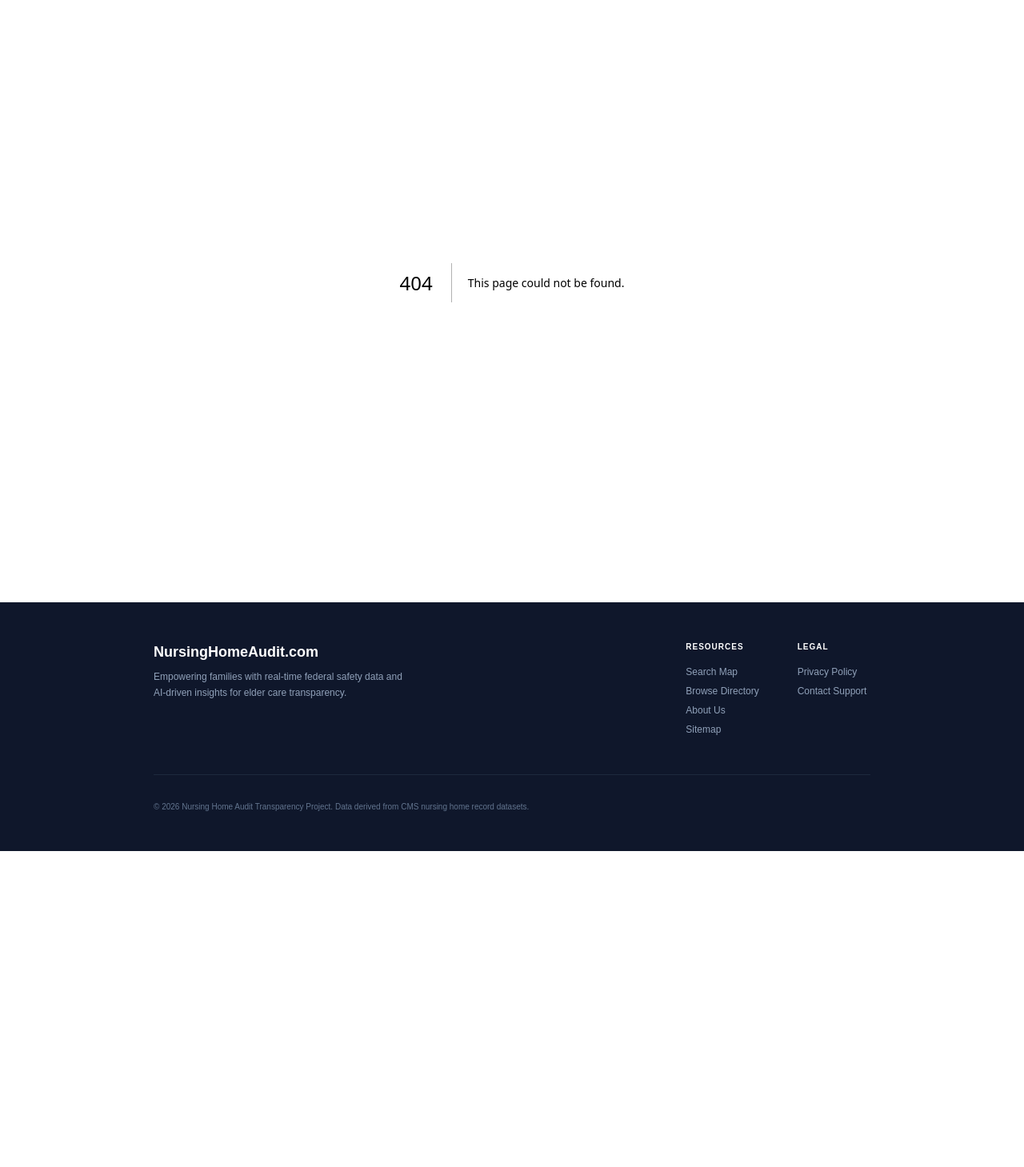
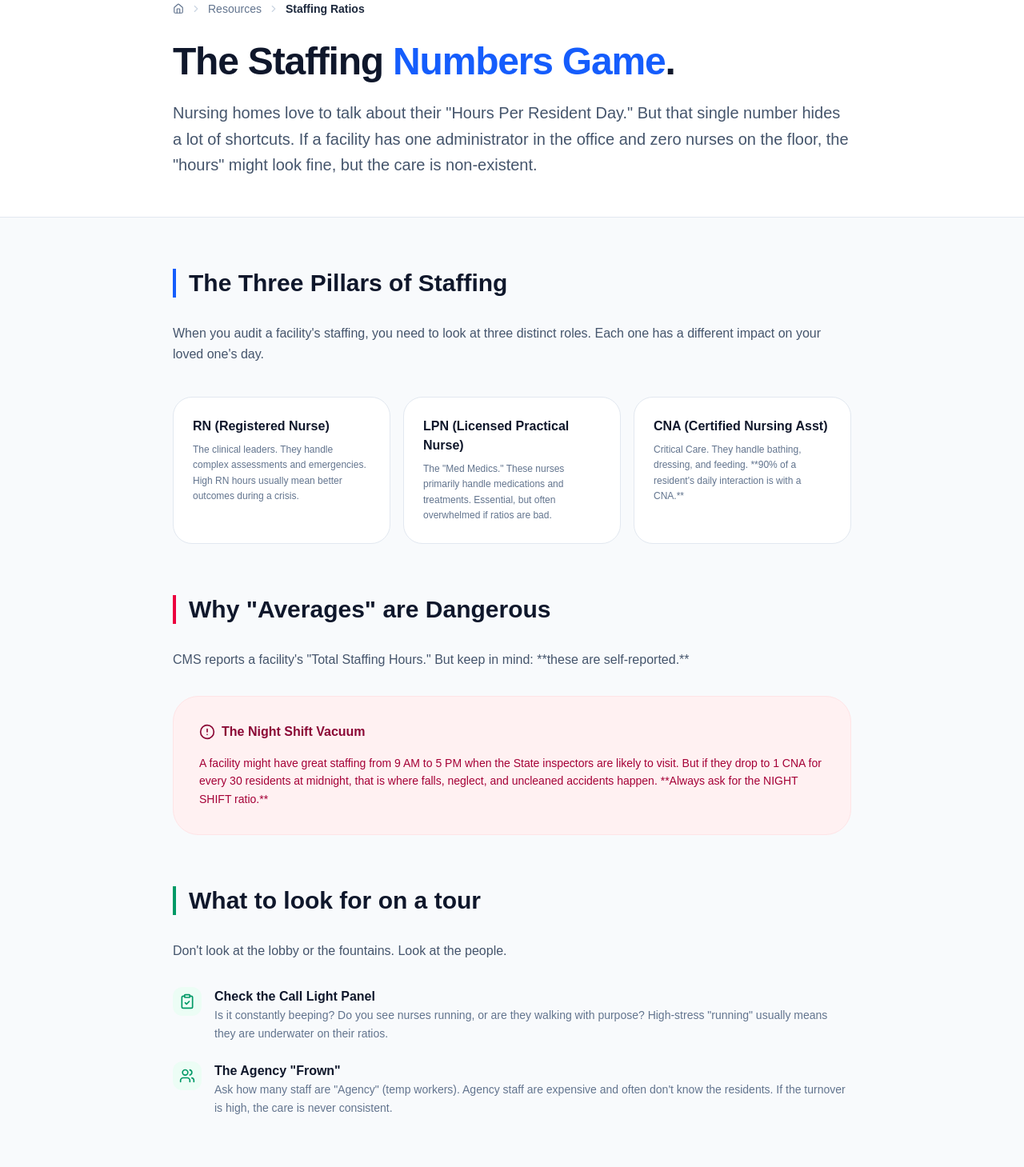
Before and after one commit to Emil1733/nursinghomeaudit, a Next.js app: page /resources/staffing-ratios-explained in a window 1280 px wide. Before the commit this address had no page. Shown: the part 120-1579 px from the top of the page at 80% size. Before the commit the page ends 1184 px from the top, so only its background shows below. Built offline with nearby package versions, Linux system fonts and the light colour scheme; no server answers.

Commit message:
Authority: Added 'Staffing Ratios Explained' guide with humanized expert advice

```diff
--- /dev/null
+++ b/src/app/resources/staffing-ratios-explained/page.tsx
@@ -0,0 +1,136 @@
+
+import { Users, Clock, ShieldCheck, AlertCircle, ArrowRight, BookOpen, Search, Info, TrendingDown, ClipboardCheck } from "lucide-react";
+import { Breadcrumbs } from '@/components/ui/Breadcrumbs';
+import { Metadata } from 'next';
+import Link from 'next/link';
+
+export const metadata: Metadata = {
+  title: "Understanding Nursing Home Staffing Ratios | Texas Guide",
+  description: "Don't let the numbers confuse you. Learn how to calculate 'Real' staffing ratios in Texas nursing homes and why the total hours can be misleading.",
+  alternates: {
+    canonical: '/resources/staffing-ratios-explained',
+  },
+};
+
+export default function StaffingGuidePage() {
+  return (
+    <div className="bg-slate-50 min-h-screen pb-20">
+      <div className="bg-white border-b border-slate-200">
+        <div className="max-w-4xl mx-auto px-6 py-12">
+            <Breadcrumbs
+                items={[
+                    { label: 'Resources', href: '/resources' },
+                    { label: 'Staffing Ratios', href: '/resources/staffing-ratios-explained' }
+                ]}
+            />
+          <h1 className="text-4xl md:text-5xl font-black text-slate-900 tracking-tight mt-8 mb-6">
+            The Staffing <span className="text-blue-600">Numbers Game</span>.
+          </h1>
+          <p className="text-xl text-slate-600 leading-relaxed font-medium">
+            Nursing homes love to talk about their "Hours Per Resident Day." But that single number hides a lot of shortcuts. If a facility has one administrator in the office and zero nurses on the floor, the "hours" might look fine, but the care is non-existent.
+          </p>
+        </div>
+      </div>
+
+      <article className="max-w-4xl mx-auto px-6 py-16 prose prose-slate prose-lg max-prose">
+        <div className="space-y-16">
+
+            <section>
+                <h2 className="text-3xl font-black text-slate-900 border-l-4 border-blue-600 pl-4 mb-8">The Three Pillars of Staffing</h2>
+                <p className="text-slate-600 leading-relaxed">
+                    When you audit a facility's staffing, you need to look at three distinct roles. Each one has a different impact on your loved one's day.
+                </p>
+                <div className="grid grid-cols-1 md:grid-cols-3 gap-4 my-10">
+                    <div className="p-6 bg-white border border-slate-200 rounded-[24px]">
+                        <h4 className="font-bold text-slate-900 mb-2">RN (Registered Nurse)</h4>
+                        <p className="text-xs text-slate-500 leading-relaxed">The clinical leaders. They handle complex assessments and emergencies. High RN hours usually mean better outcomes during a crisis.</p>
+                    </div>
+                    <div className="p-6 bg-white border border-slate-200 rounded-[24px]">
+                        <h4 className="font-bold text-slate-900 mb-2">LPN (Licensed Practical Nurse)</h4>
+                        <p className="text-xs text-slate-500 leading-relaxed">The "Med Medics." These nurses primarily handle medications and treatments. Essential, but often overwhelmed if ratios are bad.</p>
+                    </div>
+                    <div className="p-6 bg-white border border-slate-200 rounded-[24px]">
+                        <h4 className="font-bold text-slate-900 mb-2">CNA (Certified Nursing Asst)</h4>
+                        <p className="text-xs text-slate-500 leading-relaxed">Critical Care. They handle bathing, dressing, and feeding. **90% of a resident's daily interaction is with a CNA.**</p>
+                    </div>
+                </div>
+            </section>
+
+            <section>
+                <h2 className="text-3xl font-black text-slate-900 border-l-4 border-rose-600 pl-4 mb-8">Why "Averages" are Dangerous</h2>
+                <p className="text-slate-600 leading-relaxed">
+                    CMS reports a facility's "Total Staffing Hours." But keep in mind: **these are self-reported.**
+                </p>
+                <div className="bg-rose-50 border border-rose-100 rounded-[32px] p-8 my-8">
+                    <h4 className="flex items-center gap-2 text-rose-900 font-bold mb-4">
+                        <AlertCircle size={20} />
+                        The Night Shift Vacuum
+                    </h4>
+                    <p className="text-sm text-rose-800 leading-relaxed m-0">
+                        A facility might have great staffing from 9 AM to 5 PM when the State inspectors are likely to visit. But if they drop to 1 CNA for every 30 residents at midnight, that is where falls, neglect, and uncleaned accidents happen. **Always ask for the NIGHT SHIFT ratio.**
+                    </p>
+                </div>
+            </section>
+
+            <section>
+                <h2 className="text-3xl font-black text-slate-900 border-l-4 border-emerald-600 pl-4 mb-8">What to look for on a tour</h2>
+                <p className="text-slate-600 leading-relaxed mb-8">
+                    Don't look at the lobby or the fountains. Look at the people.
+                </p>
+                <ul className="space-y-6 list-none pl-0">
+                    <li className="flex gap-4">
+                        <div className="shrink-0 p-2 bg-emerald-50 rounded-xl text-emerald-600 h-fit">
+                            <ClipboardCheck size={20} />
+                        </div>
+                        <div>
+                            <p className="font-bold text-slate-900 m-0">Check the Call Light Panel</p>
+                            <p className="text-sm text-slate-500 leading-relaxed">Is it constantly beeping? Do you see nurses running, or are they walking with purpose? High-stress "running" usually means they are underwater on their ratios.</p>
+                        </div>
+                    </li>
+                    <li className="flex gap-4">
+                        <div className="shrink-0 p-2 bg-emerald-50 rounded-xl text-emerald-600 h-fit">
+                            <Users size={20} />
+                        </div>
+                        <div>
+                            <p className="font-bold text-slate-900 m-0">The Agency "Frown"</p>
+                            <p className="text-sm text-slate-500 leading-relaxed">Ask how many staff are "Agency" (temp workers). Agency staff are expensive and often don't know the residents. If the turnover is high, the care is never consistent.</p>
+                        </div>
+                    </li>
+                </ul>
+            </section>
+
+            <div className="bg-slate-900 rounded-[40px] p-10 md:p-14 text-white">
+                <h3 className="text-3xl font-black mb-6 leading-tight">Staffing is Safety.</h3>
+                <p className="text-slate-400 text-lg mb-8 leading-relaxed">
+                    Our safety scores take staffing levels into account. We cross-reference violation data with hours-per-day to find the facilities that are truly struggling to cover their residents.
+                </p>
+                <div className="flex flex-col sm:flex-row gap-4">
+                    <Link
+                        href="/directory"
+                        className="bg-blue-600 hover:bg-blue-500 text-white px-10 py-4 rounded-full font-black uppercase tracking-widest text-sm transition-all text-center flex items-center justify-center gap-2"
+                    >
+                        Check Real Rankings <ArrowRight size={18} />
+                    </Link>
+                    <Link
+                        href="/resources/questions-to-ask-on-tour"
+                        className="bg-white/10 hover:bg-white/20 text-white px-10 py-4 rounded-full font-black uppercase tracking-widest text-sm transition-all text-center"
+                    >
+                        Touring Questions
+                    </Link>
+                </div>
+            </div>
+
+            <section className="bg-blue-50 rounded-[32px] p-10 border border-blue-100">
+                <div className="flex items-center gap-3 mb-4">
+                    <TrendingDown className="text-blue-600" size={24} />
+                    <h4 className="text-xl font-black text-blue-900 m-0">The "Staffing Garnish" Warning</h4>
+                </div>
+                <p className="text-blue-800 text-sm leading-relaxed m-0 italic">
+                    Be wary of facilities that count "Administrative RNs" in their clinical staffing ratios. If the Director of Nursing sits in an office all day, they aren't helping your mom out of bed. Always ask for the "Floor Staff" count only.
+                </p>
+            </section>
+        </div>
+      </article>
+    </div>
+  );
+}
```
